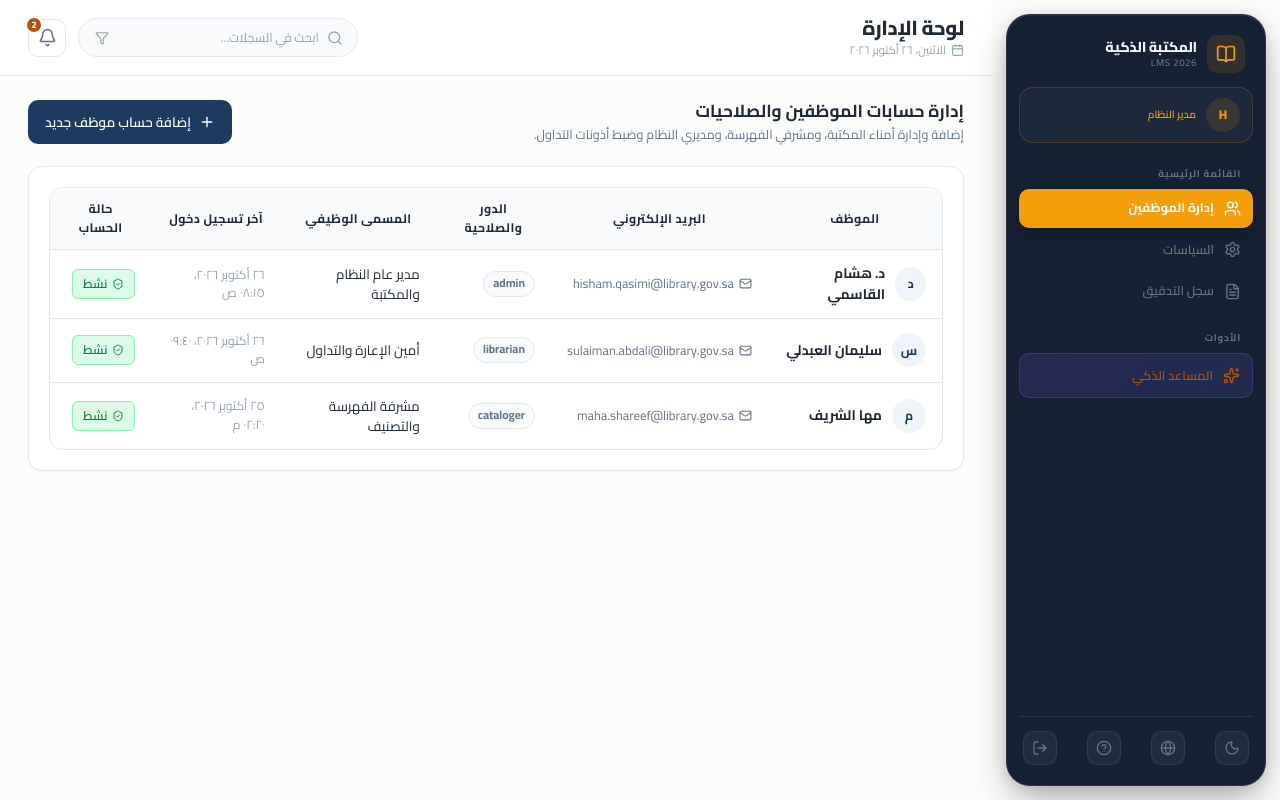
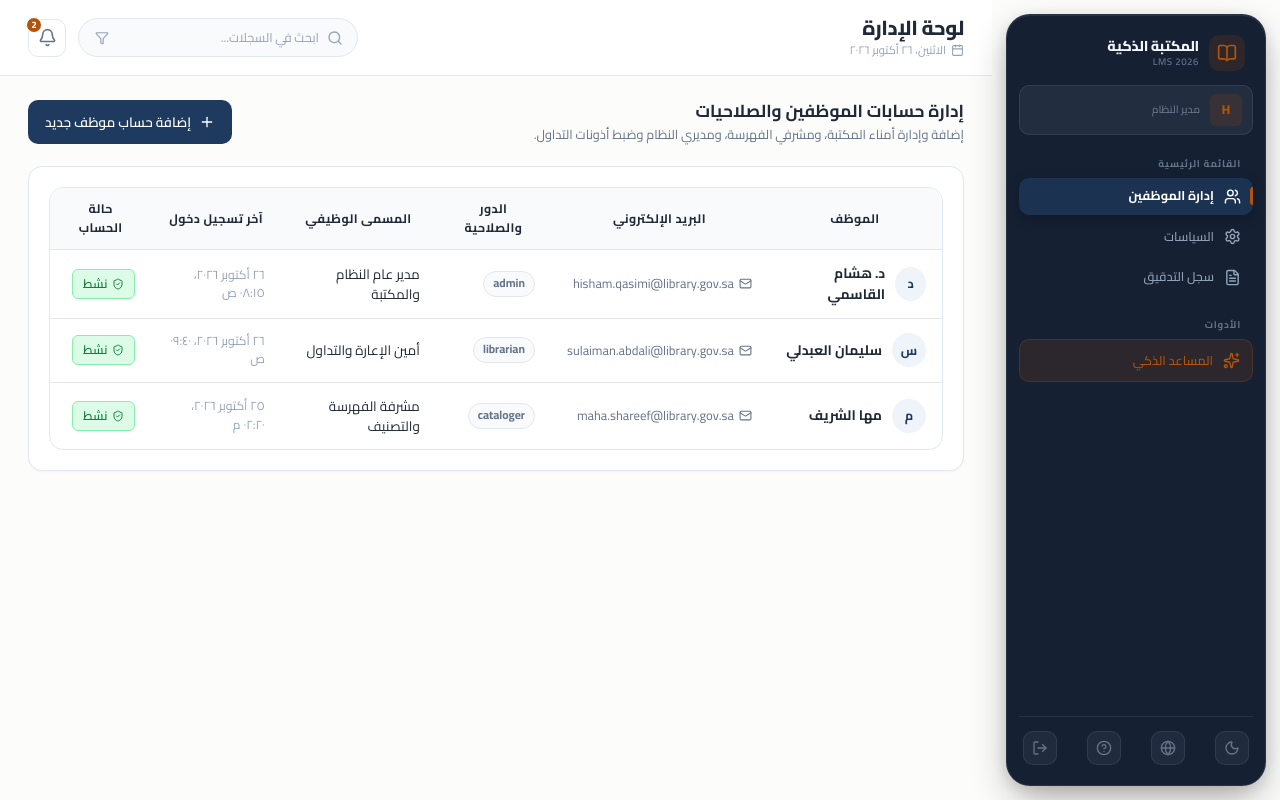
Before and after one commit to youssefahmedtalaat/library_management_system, a React (Vite) app: page /admin in a window 1280 px wide. Built offline with nearby package versions, Linux system fonts and the light colour scheme; sample sign-in values are in the browser's storage.

Commit message:
fix(sidebar): restore original Oxford Navy & Amber color palette for librarian and admin sidebars

```diff
--- a/src/App.css
+++ b/src/App.css
@@ -797,12 +797,14 @@ html[dir="ltr"] .app-layout:has(.dashboard-sidebar) .app-main {
 }
 
 .dashboard-sidebar-logo-icon {
-  width: 38px;
-  height: 38px;
+  width: 36px;
+  height: 36px;
   border-radius: var(--radius-md);
+  background: var(--sidebar-accent-bg);
   display: flex;
   align-items: center;
   justify-content: center;
+  color: var(--color-ai-accent);
   flex-shrink: 0;
 }
 
@@ -831,17 +833,19 @@ html[dir="ltr"] .app-layout:has(.dashboard-sidebar) .app-main {
   display: flex;
   align-items: center;
   gap: 10px;
-  padding: 10px 12px;
-  background: rgba(255, 255, 255, 0.04);
-  border-radius: var(--radius-lg);
+  padding: 8px 10px;
+  background: var(--sidebar-item-hover);
+  border-radius: var(--radius-md);
   border: 1px solid var(--sidebar-border);
-  margin-bottom: 16px;
+  margin-bottom: 14px;
 }
 
 .dashboard-sidebar-user-avatar {
-  width: 34px;
-  height: 34px;
-  border-radius: 50%;
+  width: 32px;
+  height: 32px;
+  border-radius: var(--radius-sm);
+  background: var(--sidebar-accent-bg);
+  color: var(--color-ai-accent);
   display: flex;
   align-items: center;
   justify-content: center;
@@ -868,13 +872,14 @@ html[dir="ltr"] .app-layout:has(.dashboard-sidebar) .app-main {
 
 .dashboard-sidebar-user-role {
   font-size: 0.7rem;
+  color: var(--sidebar-text-muted);
   font-weight: 600;
 }
 
 .dashboard-sidebar-nav {
   display: flex;
   flex-direction: column;
-  gap: 3px;
+  gap: 2px;
 }
 
 .dashboard-sidebar-nav-label {
@@ -890,11 +895,11 @@ html[dir="ltr"] .app-layout:has(.dashboard-sidebar) .app-main {
   display: flex;
   align-items: center;
   gap: 10px;
-  padding: 10px 12px;
+  padding: 9px 12px;
   border-radius: var(--radius-md);
   font-size: 0.84rem;
-  font-weight: 600;
-  color: var(--sidebar-text-muted);
+  font-weight: 500;
+  color: var(--sidebar-text-dim);
   text-decoration: none;
   background: transparent;
   border: none;
@@ -903,16 +908,39 @@ html[dir="ltr"] .app-layout:has(.dashboard-sidebar) .app-main {
   transition: all var(--transition-fast);
   position: relative;
   text-align: inherit;
+  margin-bottom: 2px;
 }
 
 .dashboard-sidebar-nav-item:hover {
-  background: rgba(255, 255, 255, 0.06);
+  background: var(--sidebar-item-hover);
   color: var(--sidebar-text);
 }
 
 .dashboard-sidebar-nav-item.active {
+  background: var(--sidebar-item-active);
+  color: #FFFFFF;
   font-weight: 700;
-  box-shadow: 0 4px 12px -2px rgba(0, 0, 0, 0.25);
+  box-shadow: 0 4px 14px rgba(0, 0, 0, 0.22);
+}
+
+.dashboard-sidebar-nav-item.active::before {
+  content: '';
+  position: absolute;
+  top: 50%;
+  transform: translateY(-50%);
+  width: 3px;
+  height: 18px;
+  background: var(--color-ai-accent);
+}
+
+html[dir="rtl"] .dashboard-sidebar-nav-item.active::before {
+  right: 0;
+  border-radius: 3px 0 0 3px;
+}
+
+html[dir="ltr"] .dashboard-sidebar-nav-item.active::before {
+  left: 0;
+  border-radius: 0 3px 3px 0;
 }
 
 .dashboard-sidebar-nav-text {
@@ -930,31 +958,31 @@ html[dir="ltr"] .app-layout:has(.dashboard-sidebar) .app-main {
 }
 
 .dashboard-sidebar-badge.danger {
-  background: #EF4444;
-  color: #fff;
+  background: rgba(239, 68, 68, 0.2);
+  color: #F87171;
 }
 
 .dashboard-sidebar-badge.info {
-  background: #3B82F6;
-  color: #fff;
+  background: rgba(59, 130, 246, 0.2);
+  color: #60A5FA;
 }
 
 .dashboard-sidebar-section {
   display: flex;
   flex-direction: column;
-  gap: 3px;
+  gap: 2px;
   margin-top: 12px;
 }
 
 .dashboard-ai-btn {
-  background: linear-gradient(135deg, rgba(139, 92, 246, 0.15) 0%, rgba(99, 102, 241, 0.15) 100%);
+  background: var(--sidebar-accent-bg);
   color: var(--color-ai-accent);
-  border: 1px solid rgba(139, 92, 246, 0.25);
+  border: 1px solid rgba(180, 83, 9, 0.25);
 }
 
 .dashboard-ai-btn:hover {
-  background: linear-gradient(135deg, rgba(139, 92, 246, 0.25) 0%, rgba(99, 102, 241, 0.25) 100%);
-  color: #fff;
+  background: rgba(180, 83, 9, 0.25);
+  color: #FFFFFF;
 }
 
 .dashboard-sidebar-spacer {
--- a/src/pages/admin/AdminLayout.jsx
+++ b/src/pages/admin/AdminLayout.jsx
@@ -22,7 +22,6 @@ function AdminSidebar() {
   const { currentUser, logout } = useAuth();
   const navigate = useNavigate();
   const isAr = lang === 'ar';
-  const accentColor = '#F59E0B';
 
   const handleLogout = () => {
     logout();
@@ -34,7 +33,7 @@ function AdminSidebar() {
       {/* Logo */}
       <div className="dashboard-sidebar-header">
         <div className="dashboard-sidebar-logo">
-          <div className="dashboard-sidebar-logo-icon" style={{ background: `${accentColor}20`, color: accentColor }}>
+          <div className="dashboard-sidebar-logo-icon">
             <BookOpen size={20} />
           </div>
           <div className="dashboard-sidebar-logo-text">
@@ -45,15 +44,15 @@ function AdminSidebar() {
       </div>
 
       {/* User Card */}
-      <div className="dashboard-sidebar-user-card" style={{ borderColor: `${accentColor}30` }}>
-        <div className="dashboard-sidebar-user-avatar" style={{ background: `${accentColor}20`, color: accentColor }}>
+      <div className="dashboard-sidebar-user-card">
+        <div className="dashboard-sidebar-user-avatar">
           {currentUser?.avatarLetter || 'H'}
         </div>
         <div className="dashboard-sidebar-user-info">
           <span className="dashboard-sidebar-user-name">
             {isAr ? currentUser?.name_ar : currentUser?.name}
           </span>
-          <span className="dashboard-sidebar-user-role" style={{ color: accentColor }}>
+          <span className="dashboard-sidebar-user-role">
             {isAr ? 'مدير النظام' : 'System Admin'}
           </span>
         </div>
@@ -73,9 +72,6 @@ function AdminSidebar() {
               end={item.end}
               className={({ isActive }) =>
                 `dashboard-sidebar-nav-item ${isActive ? 'active' : ''}`
-              }
-              style={({ isActive }) =>
-                isActive ? { background: accentColor, color: '#fff' } : {}
               }
             >
               <Icon size={17} />
--- a/src/pages/librarian/LibrarianLayout.jsx
+++ b/src/pages/librarian/LibrarianLayout.jsx
@@ -20,7 +20,7 @@ const librarianNavItems = [
   { to: '/librarian/overdues', label: 'المتأخرات والغرامات', labelEn: 'Overdues & Fines', icon: AlertTriangle },
 ];
 
-function DashboardSidebar({ navItems, accentColor }) {
+function DashboardSidebar({ navItems }) {
   const { lang, toggleTheme, toggleLang, theme, openAIDrawer, loans, reservations } = useLibrary();
   const { currentUser, logout } = useAuth();
   const navigate = useNavigate();
@@ -39,7 +39,7 @@ function DashboardSidebar({ navItems, accentColor }) {
       {/* Logo */}
       <div className="dashboard-sidebar-header">
         <div className="dashboard-sidebar-logo">
-          <div className="dashboard-sidebar-logo-icon" style={{ background: `${accentColor}20`, color: accentColor }}>
+          <div className="dashboard-sidebar-logo-icon">
             <BookOpen size={20} />
           </div>
           <div className="dashboard-sidebar-logo-text">
@@ -50,15 +50,15 @@ function DashboardSidebar({ navItems, accentColor }) {
       </div>
 
       {/* User Card */}
-      <div className="dashboard-sidebar-user-card" style={{ borderColor: `${accentColor}30` }}>
-        <div className="dashboard-sidebar-user-avatar" style={{ background: `${accentColor}20`, color: accentColor }}>
-          {currentUser?.avatarLetter || '?'}
+      <div className="dashboard-sidebar-user-card">
+        <div className="dashboard-sidebar-user-avatar">
+          {currentUser?.avatarLetter || 'S'}
         </div>
         <div className="dashboard-sidebar-user-info">
           <span className="dashboard-sidebar-user-name">
             {isAr ? currentUser?.name_ar : currentUser?.name}
           </span>
-          <span className="dashboard-sidebar-user-role" style={{ color: accentColor }}>
+          <span className="dashboard-sidebar-user-role">
             {isAr
               ? (currentUser?.role === 'librarian' ? 'أمين المكتبة' : 'مدير النظام')
               : (currentUser?.role === 'librarian' ? 'Librarian' : 'System Admin')}
@@ -87,9 +87,6 @@ function DashboardSidebar({ navItems, accentColor }) {
               end={item.end}
               className={({ isActive }) =>
                 `dashboard-sidebar-nav-item ${isActive ? 'active' : ''}`
-              }
-              style={({ isActive }) =>
-                isActive ? { background: accentColor, color: '#fff' } : {}
               }
             >
               <Icon size={17} />
@@ -300,7 +297,7 @@ function DashboardTopBar() {
 export default function LibrarianLayout() {
   return (
     <div className="app-layout">
-      <DashboardSidebar navItems={librarianNavItems} accentColor="#8B5CF6" />
+      <DashboardSidebar navItems={librarianNavItems} />
       <div className="app-main">
         <DashboardTopBar />
         <main className="main-content">
```
